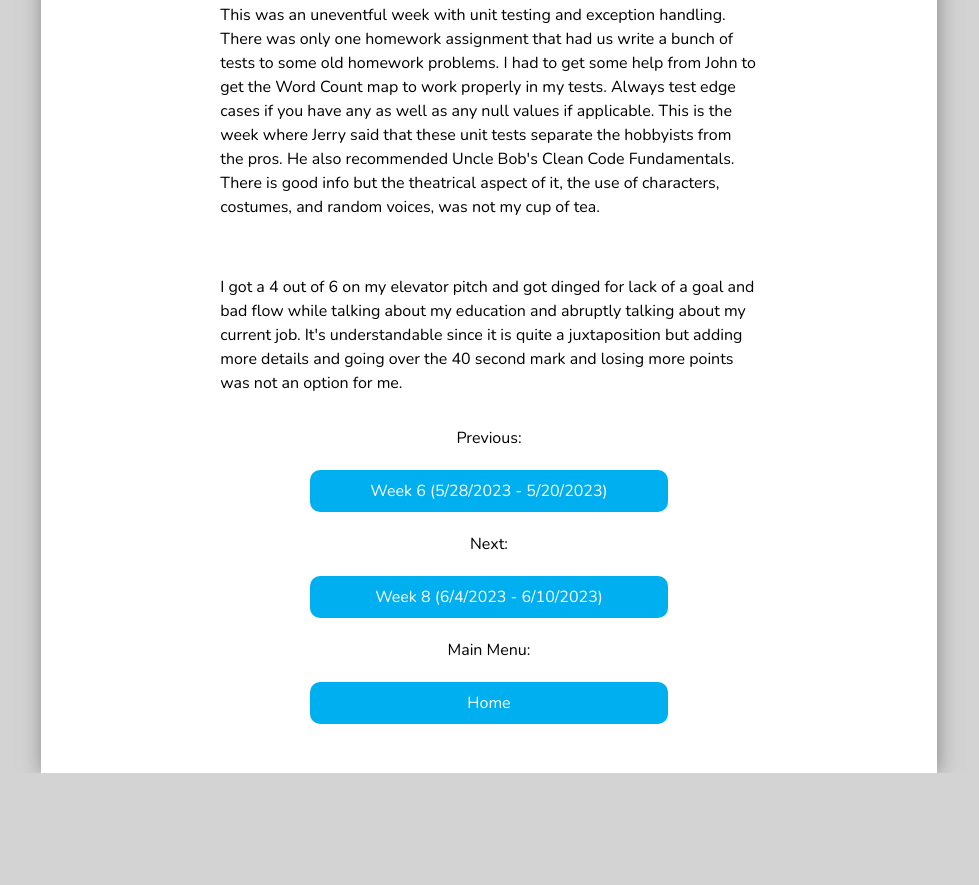
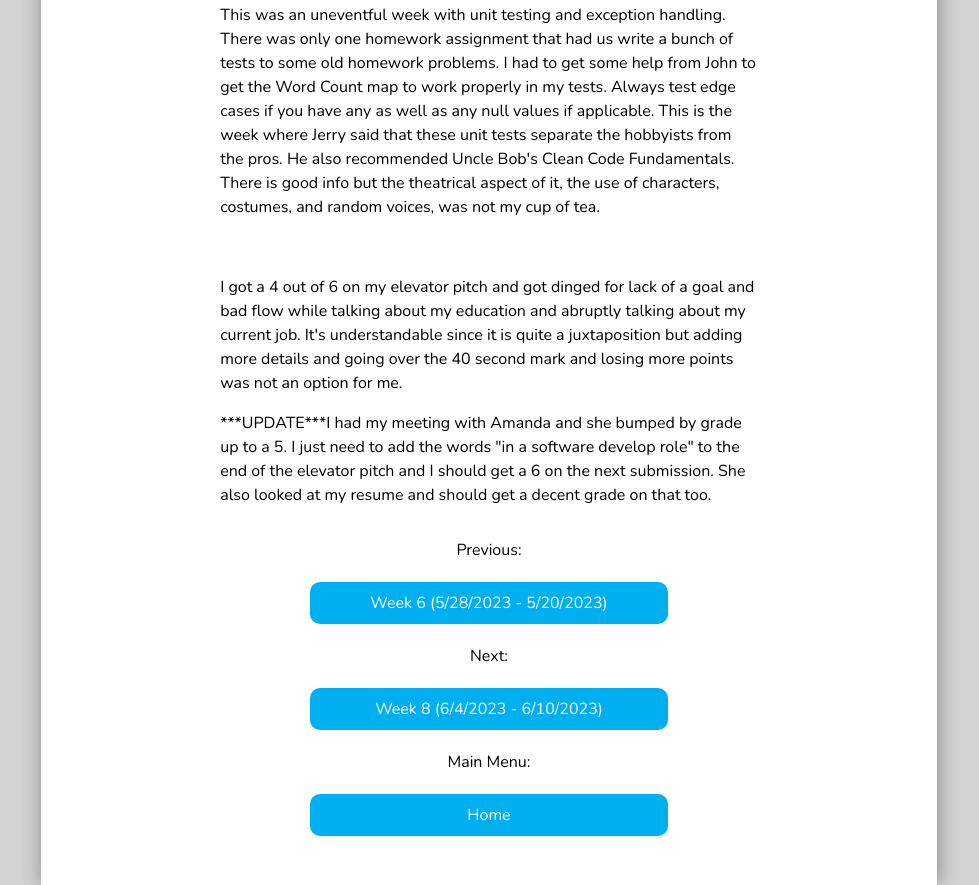
Before and after one commit to sobreratas/week7, a plain HTML site: page index.html in a window 1280 px wide. Shown: the part 517-1402 px from the top of the page, without its empty margins (151-1130 px from the left). Before the commit the page ends 1290 px from the top, so only its background shows below. Drawn offline with nearby package versions, Linux system fonts and the light colour scheme.

Commit message:
Add files via upload
Update added text.

```diff
--- a/index.html
+++ b/index.html
@@ -116,6 +116,10 @@
                 about my education and abruptly talking about my current job. It's understandable since it is quite a
                 juxtaposition but adding more details and going over the 40 second mark and losing more points was not
                 an option for me.</p>
+
+            <p>***UPDATE***I had my meeting with Amanda and she bumped by grade up to a 5. I just need to add the words
+                "in a software develop role" to the end of the elevator pitch and I should get a 6 on the next
+                submission. She also looked at my resume and should get a decent grade on that too.</p>
         </div>
 
 
```
